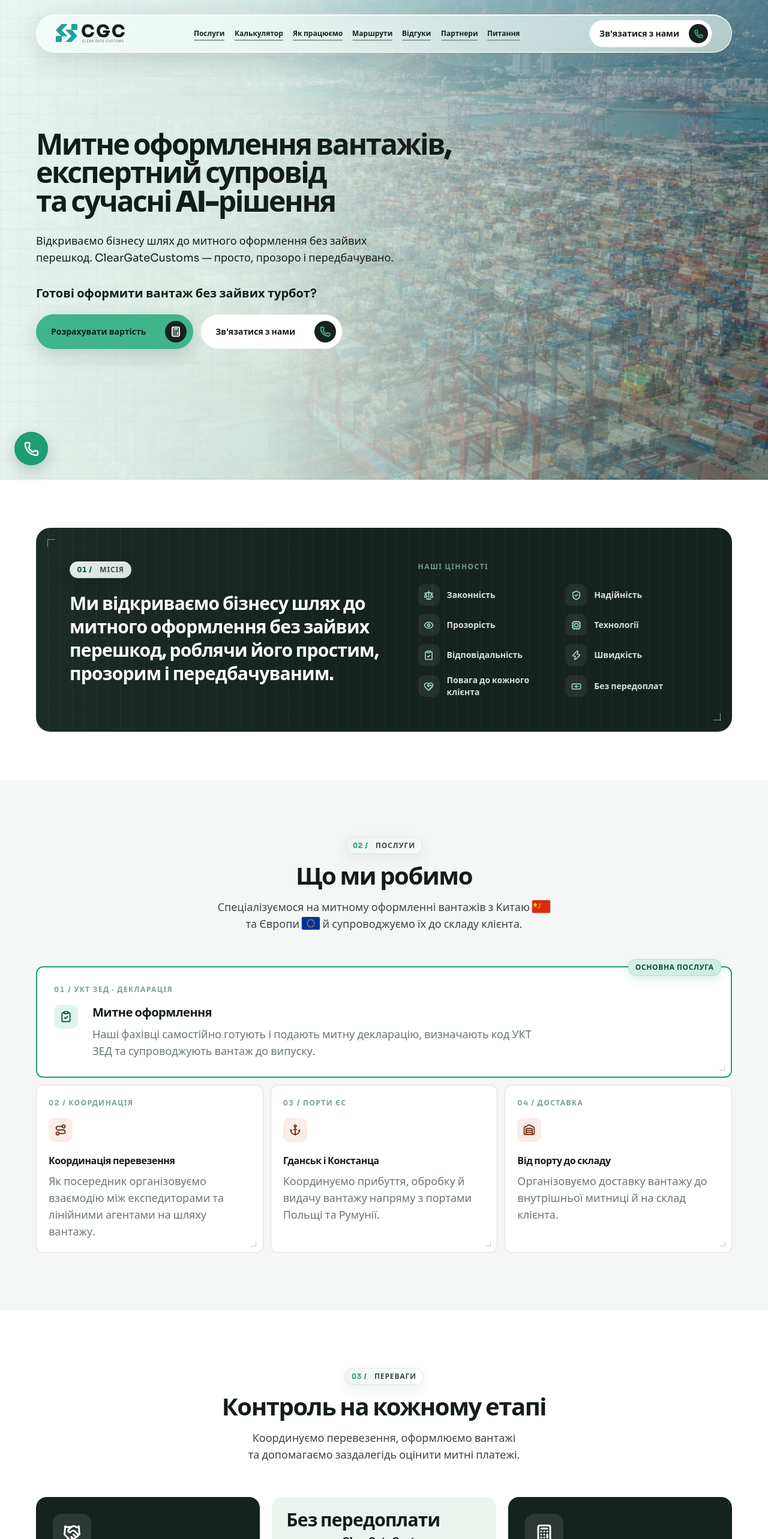
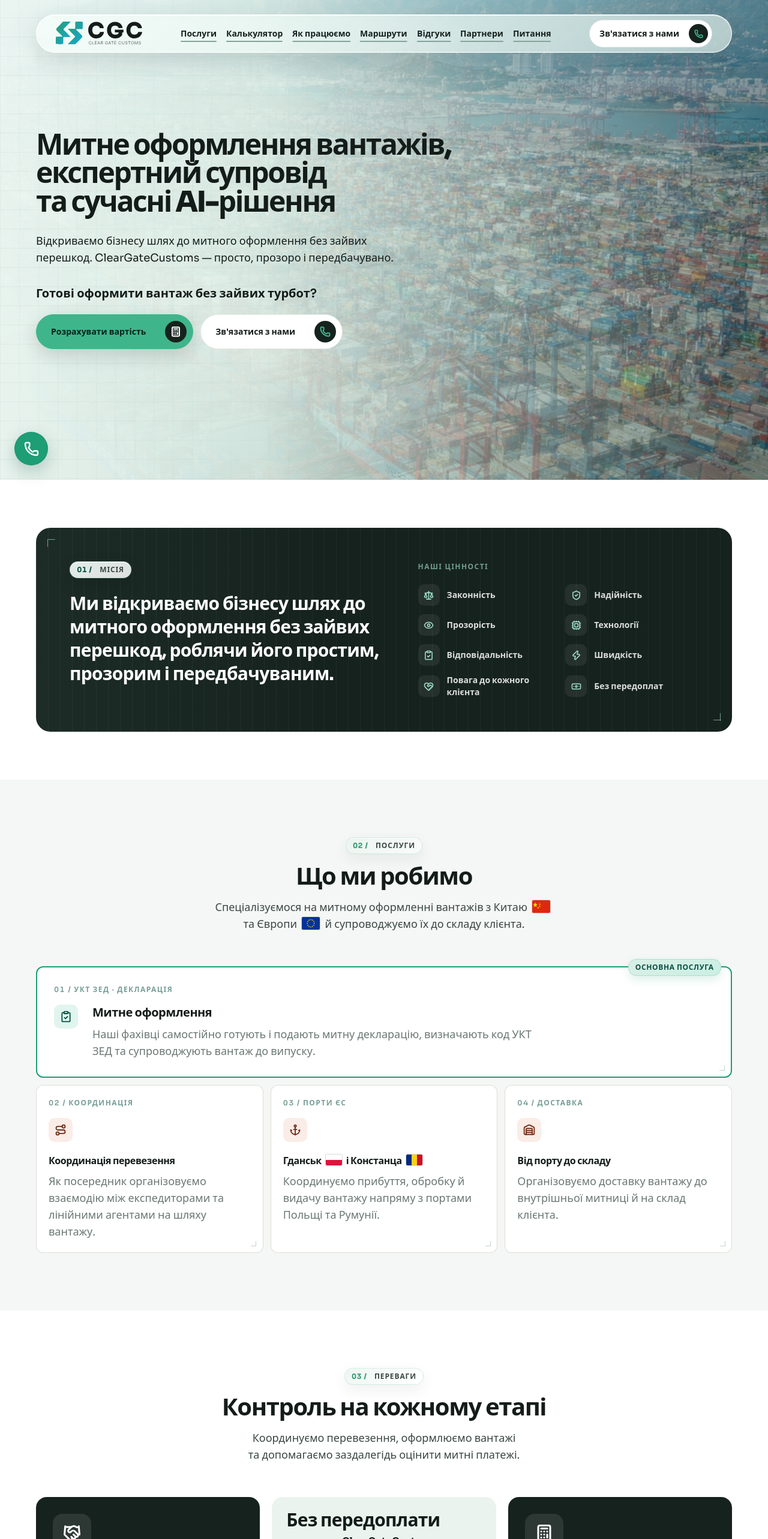
Before and after one commit to eerinessofsilence/bristol, a React (Vite) app in the folder frontend/: page / in a window 1280 px wide. Shown: the top 2566 px of the page at 60% size. Built offline with nearby package versions, Linux system fonts and the light colour scheme; no server answers; a web font is replaced by a local one.

Commit message:
style(frontend): refine navigation and service flags

```diff
--- a/frontend/src/components/Header.tsx
+++ b/frontend/src/components/Header.tsx
@@ -22,7 +22,7 @@ export function Header({ onRequestConsultation }: Props) {
   return (
     <header className="liquid-header fixed top-4 right-4 left-4 z-50 mx-auto flex h-15 max-w-[1160px] items-center justify-between gap-3 rounded-full px-4 sm:top-5 sm:right-6 sm:left-6 sm:h-16 md:top-6 md:right-9 md:left-9 md:gap-6 md:px-8">
       <a href="#top" className="min-w-0 shrink-0 transition-opacity duration-300 hover:opacity-75">
-        <img src="/images/brand/logo.svg" alt="ClearGateCustoms" className="h-7 w-auto sm:h-8" />
+        <img src="/images/brand/logo.svg" alt="ClearGateCustoms" className="h-9 w-auto sm:h-10" />
       </a>
       <nav
         aria-label="Головна навігація"
@@ -33,7 +33,7 @@ export function Header({ onRequestConsultation }: Props) {
             key={href}
             href={href}
             onClick={() => setOpen(false)}
-            className="text-primary hover:text-primary-hover after:bg-mint-muted relative w-fit translate-y-0 transform-gpu self-start py-1 text-lg font-bold tracking-[0.06em] uppercase transition-[color,transform] duration-400 ease-in-out will-change-transform after:absolute after:bottom-0 after:left-0 after:h-0.5 after:w-full after:origin-left after:scale-x-0 after:rounded-full after:transition-transform after:duration-400 after:ease-in-out hover:-translate-y-[1.5px] hover:after:scale-x-125 xl:self-auto xl:text-xs xl:font-semibold xl:tracking-normal xl:normal-case xl:after:left-1/2 xl:after:w-0 xl:after:-translate-x-1/2 xl:after:scale-x-100 xl:after:transition-[width] xl:hover:after:w-[72%] xl:hover:after:scale-x-100"
+            className="text-primary hover:text-primary-hover after:bg-mint-muted relative w-fit translate-y-0 transform-gpu self-start py-1 text-lg font-bold tracking-[0.06em] uppercase transition-[color,transform] duration-400 ease-in-out will-change-transform after:absolute after:bottom-0 after:left-0 after:h-0.5 after:w-full after:origin-left after:scale-x-0 after:rounded-full after:transition-transform after:duration-400 after:ease-in-out hover:-translate-y-[1.5px] hover:after:scale-x-125 xl:self-auto xl:text-sm xl:font-semibold xl:tracking-normal xl:normal-case xl:after:left-1/2 xl:after:w-0 xl:after:-translate-x-1/2 xl:after:scale-x-100 xl:after:transition-[width] xl:hover:after:w-[72%] xl:hover:after:scale-x-100"
           >
             {label}
           </a>
--- a/frontend/src/components/Services.tsx
+++ b/frontend/src/components/Services.tsx
@@ -65,7 +65,13 @@ export function Services({ onRequestConsultation }: Props) {
                     <h3
                       className={`text-base font-bold tracking-tight ${primary ? 'mt-5 sm:mt-0 sm:text-xl' : 'mt-5'}`}
                     >
-                      {title}
+                      {title === 'Гданськ і Констанца' ? (
+                        <>
+                          Гданськ <CountryFlag code="pl" /> і Констанца <CountryFlag code="ro" />
+                        </>
+                      ) : (
+                        title
+                      )}
                     </h3>
                     <p
                       className={`text-ink-3 mt-2 text-base leading-6 sm:text-lg sm:leading-7 ${primary ? 'max-w-3xl' : ''}`}
--- a/frontend/src/components/ui/CountryFlag.tsx
+++ b/frontend/src/components/ui/CountryFlag.tsx
@@ -19,7 +19,7 @@ export function CountryFlag({ code, className = '' }: Props) {
     <img
       src={flag.src}
       alt={flag.label}
-      className={`inline-block h-[1.125em] w-[1.6875em] shrink-0 rounded-[2px] object-cover align-[-0.14em] shadow-[0_0_0_1px_rgba(0,0,0,0.15)] ${className}`}
+      className={`mx-1 inline-block h-[1.125em] w-[1.6875em] shrink-0 rounded-[2px] object-cover align-[-0.14em] shadow-[0_0_0_1px_rgba(0,0,0,0.15)] ${className}`}
     />
   );
 }
```
